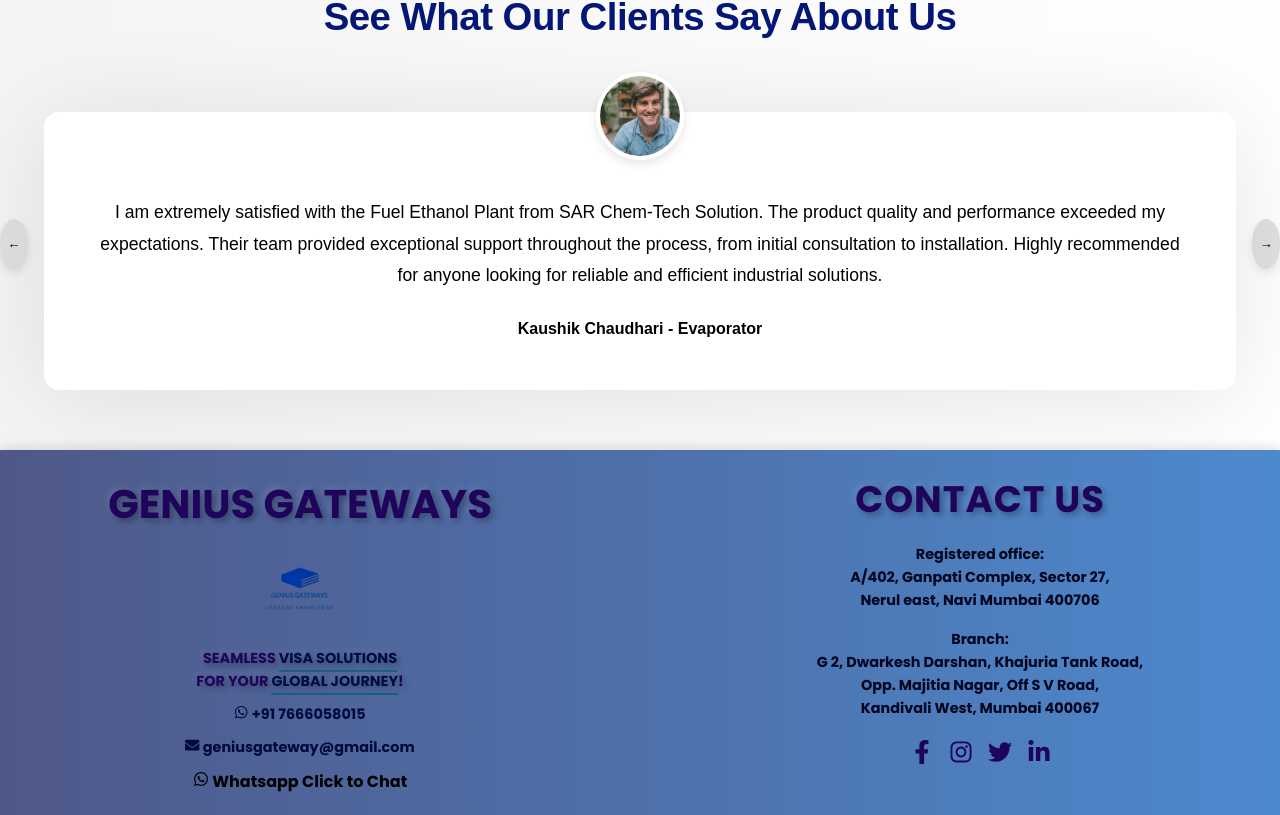
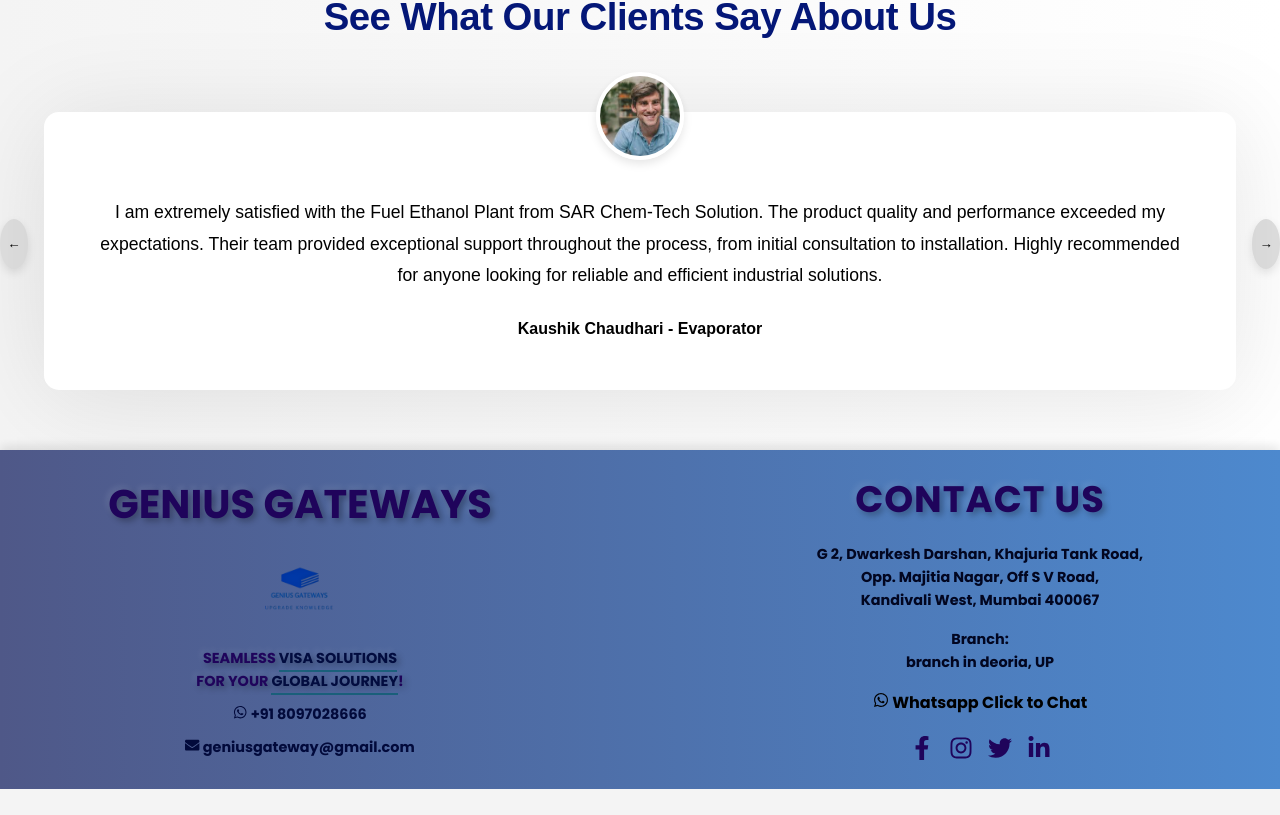
Before and after one commit to GeniusGateways/GeniusGateways, a React (Create React App) app: page / in a window 1280 px wide. Shown: the part 2381-3196 px from the top of the page. After the commit the page ends 3170 px from the top, so only its background shows below. Built offline with nearby package versions, Linux system fonts and the light colour scheme.

Commit message:
added new address

```diff
--- a/src/components/Footer.jsx
+++ b/src/components/Footer.jsx
@@ -17,12 +17,9 @@
           FOR YOUR <span className="highlight">GLOBAL JOURNEY</span>!
         </p>
         <div className="footer-contact">
-          <p><FaWhatsapp className="icon" /> +91 7666058015</p>
+          <p><FaWhatsapp className="icon" /> +91 8097028666</p>
           <p><FaEnvelope className="icon" /> geniusgateway@gmail.com</p>
         </div>
-        <a href="https://wa.me/+917666058015" className="whatsapp-btn" target="_blank" rel="noopener noreferrer">
-          <FaWhatsapp /> Whatsapp Click to Chat
-        </a>
       </div>
 
 
@@ -31,16 +28,19 @@
       <div className="footer-section">
         <h1>Contact us</h1>
         <p>
-          Registered office:<br />
-          A/402, Ganpati Complex, Sector 27,<br />
-          Nerul east, Navi Mumbai 400706
+        G 2, Dwarkesh Darshan, Khajuria Tank Road,<br />
+          Opp. Majitia Nagar, Off S V Road,<br />
+          Kandivali West, Mumbai 400067
         </p>
         <p>
           Branch:<br />
-          G 2, Dwarkesh Darshan, Khajuria Tank Road,<br />
-          Opp. Majitia Nagar, Off S V Road,<br />
-          Kandivali West, Mumbai 400067
+          branch in deoria, UP<br />
         </p>
+
+        <a href="https://wa.me/+918097028666" className="whatsapp-btn" target="_blank" rel="noopener noreferrer">
+          <FaWhatsapp /> Whatsapp Click to Chat
+        </a>
+
         <div className="social-icons">
           <a href="#"><FaFacebookF className="social-icon" /></a>
           <a href="#"><FaInstagram className="social-icon" /></a>
```
